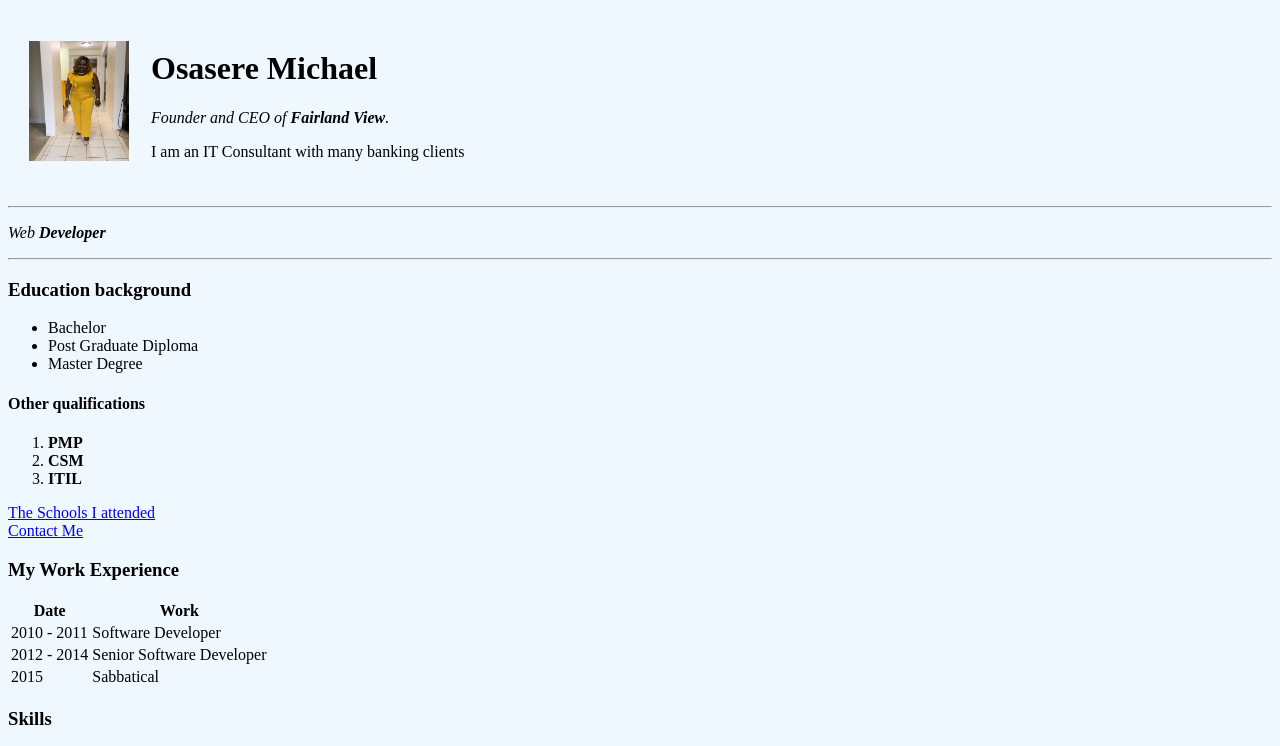
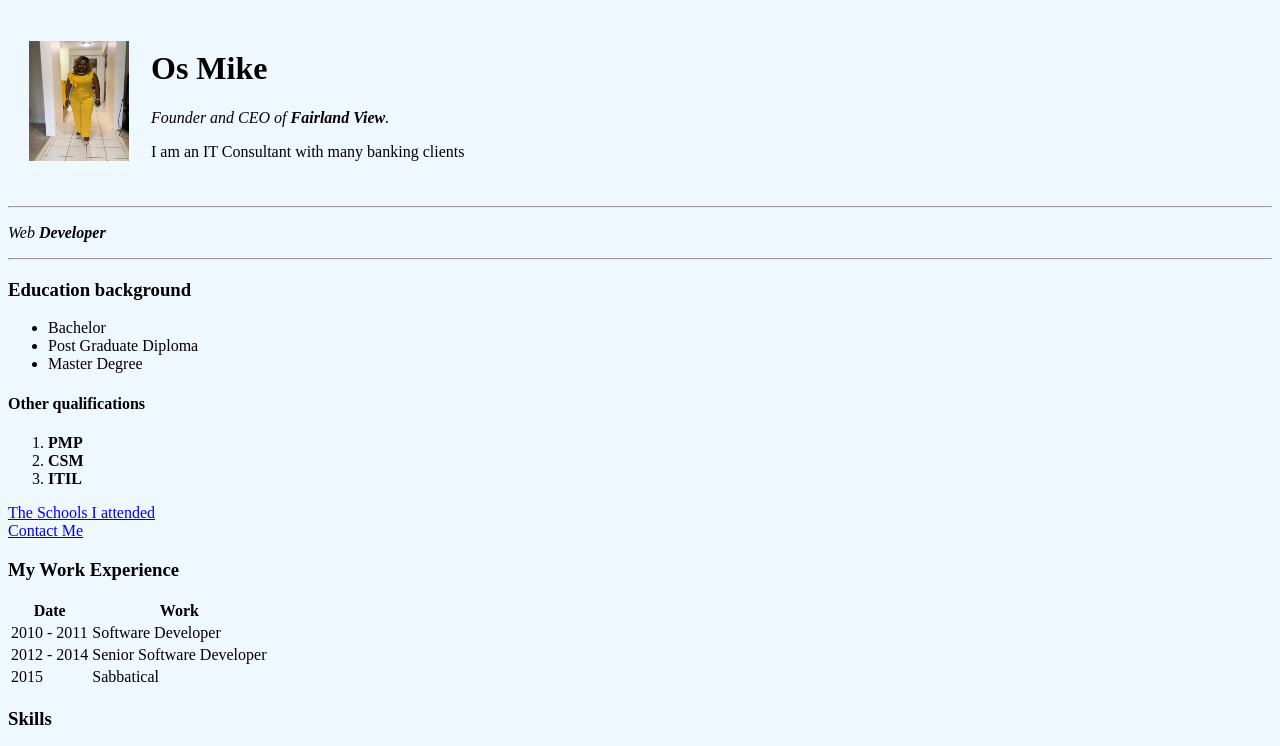
Before and after one commit to osasere/CV, a plain HTML site: page index.html in a window 1280 px wide. Shown: the top 746 px of the page. Drawn offline with Linux system fonts and the light colour scheme.

Commit message:
Update index.html

```diff
--- a/index.html
+++ b/index.html
@@ -11,7 +11,7 @@
     <tr>
       <td><img src="honey.jpeg" width="100" height="120" alt="Mommy"></td>
       <td>
-        <h1>Osasere Michael</h1>
+        <h1>Os Mike</h1>
         <p><em>Founder and CEO of <strong>Fairland View</strong>.</em></p>
         <p>I am an IT Consultant with many banking clients</p>
       </td>
```
